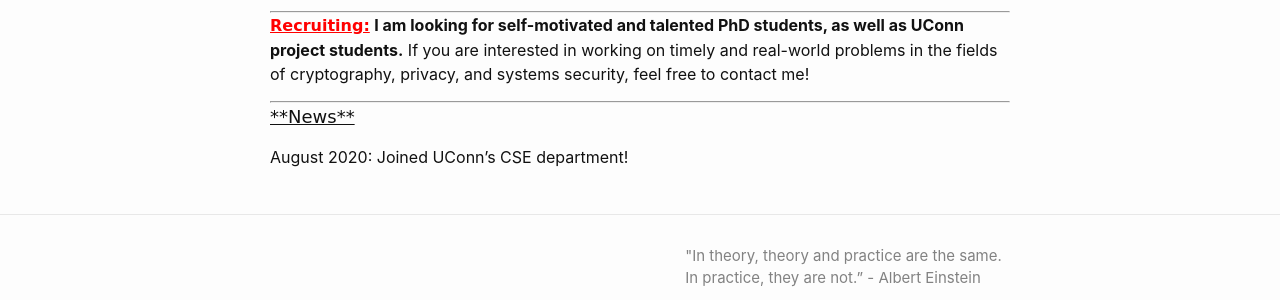
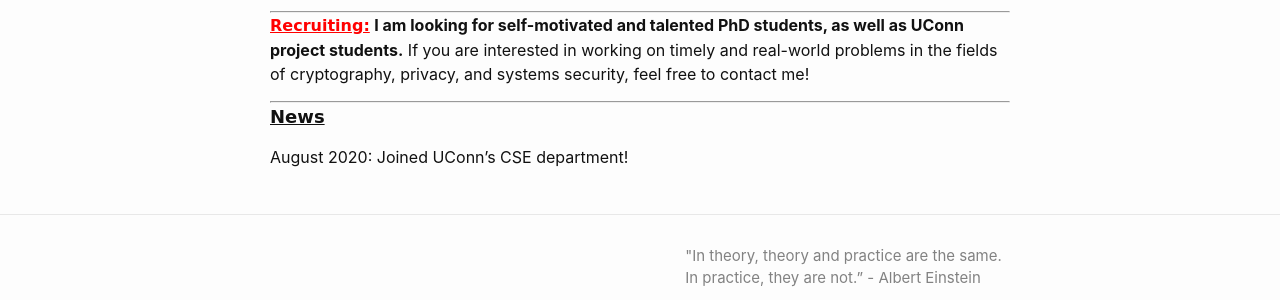
Before and after one commit to GhadaAlmashaqbeh/GhadaAlmashaqbeh.github.io, a Jekyll site: the page built from index.md, in a window 1280 px wide. Shown: the part 657-957 px from the top of the page. Built offline with Jekyll 4.4.1, drawn with Linux system fonts in a browser that asks for light colours.

Commit message:
edit news

```diff
--- a/index.md
+++ b/index.md
@@ -33,6 +33,7 @@ Before joining UConn, I spent a year exploring the entrepreneurship world. I cof
 
 ---------------------------------------
 
-<span style="font-family: 'Comic Sans MS'; font-size: 18px"><u>**News**</u></span>
+
+**<span style="font-family: 'Comic Sans MS'; font-size: 18px"><u>News</u></span>**
 
 August 2020:     Joined UConn's CSE department!
```
